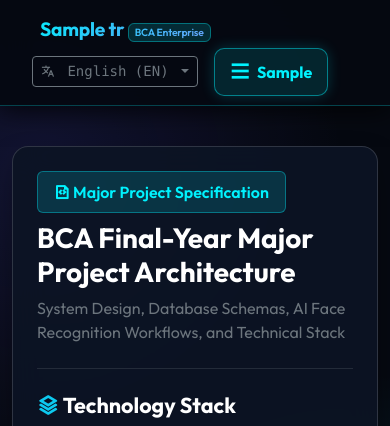
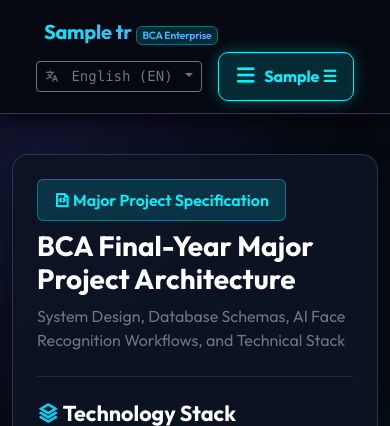
Before and after one commit to rabineshk94-collab/bca-face-attendance, a Django app: template core/templates/about.html in a window 390 px wide. Shown: the top 426 px of the page. Run offline with Django 5.2, Linux system fonts and the light colour scheme; the template is opened without the code that fills it: most values are stand-ins (such as "Sample title", 1, 10 or a date in 2020); some web fonts are replaced.

Commit message:
Add MENU ☰ 3-Line Hamburger Drawer button to top header bar

```diff
--- a/core/templates/base.html
+++ b/core/templates/base.html
@@ -52,17 +52,17 @@
 
     /* Modern Header Navbar */
     .navbar {
-      background: rgba(6, 9, 17, 0.95) !important;
+      background: rgba(6, 9, 17, 0.98) !important;
       backdrop-filter: blur(16px);
       -webkit-backdrop-filter: blur(16px);
-      border-bottom: 1px solid rgba(0, 242, 254, 0.25);
-      box-shadow: 0 4px 25px rgba(0, 0, 0, 0.8);
-      padding: 0.6rem 1rem;
+      border-bottom: 1px solid rgba(0, 242, 254, 0.3);
+      box-shadow: 0 4px 25px rgba(0, 0, 0, 0.85);
+      padding: 0.75rem 1.25rem;
     }
 
     .navbar-brand {
       font-weight: 700;
-      font-size: 1.2rem;
+      font-size: 1.25rem;
       background: linear-gradient(135deg, var(--accent-cyan), var(--accent-blue), var(--accent-purple));
       -webkit-background-clip: text;
       -webkit-text-fill-color: transparent;
@@ -70,27 +70,27 @@
       letter-spacing: -0.2px;
     }
 
-    /* 3-Line Hamburger Button (Visible on Laptops, Desktops, & Phones) */
+    /* 3-Line Hamburger Button (ALWAYS VISIBLE ON LAPTOPS & PHONES) */
     .btn-hamburger-3lines {
-      background: rgba(0, 242, 254, 0.12) !important;
-      border: 1px solid rgba(0, 242, 254, 0.45) !important;
+      background: rgba(0, 242, 254, 0.15) !important;
+      border: 1px solid var(--accent-cyan) !important;
       color: var(--accent-cyan) !important;
       font-weight: 700 !important;
-      padding: 0.4rem 0.9rem !important;
+      padding: 0.45rem 1rem !important;
       border-radius: 10px !important;
       transition: all 0.25s ease !important;
       display: inline-flex !important;
       align-items: center !important;
-      gap: 0.4rem !important;
-      box-shadow: 0 0 14px rgba(0, 242, 254, 0.2) !important;
+      gap: 0.5rem !important;
+      box-shadow: 0 0 16px rgba(0, 242, 254, 0.3) !important;
       cursor: pointer !important;
     }
 
     .btn-hamburger-3lines:hover, .btn-hamburger-3lines:focus {
-      background: rgba(0, 242, 254, 0.25) !important;
+      background: rgba(0, 242, 254, 0.3) !important;
       border-color: var(--accent-cyan) !important;
       color: #ffffff !important;
-      box-shadow: 0 0 20px rgba(0, 242, 254, 0.4) !important;
+      box-shadow: 0 0 24px rgba(0, 242, 254, 0.5) !important;
       transform: translateY(-1px);
     }
 
```
Also changed, not shown: other parts of core/templates/base.html (+12 -12 lines).
